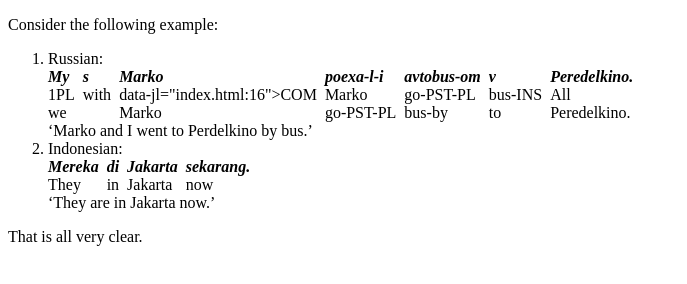
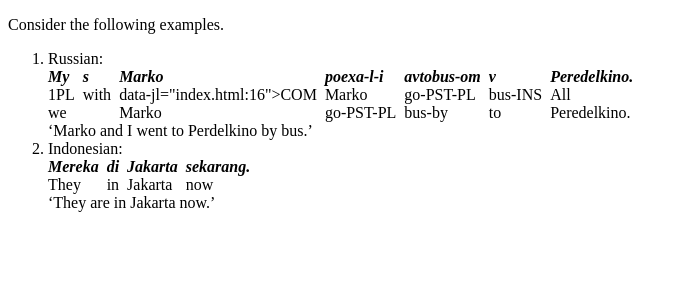
Before and after one commit to icod/glosser, a website: page index.html in a window 1280 px wide. Shown: the whole page, without its empty margins (0-687 px from the left). Drawn offline with nearby package versions, Linux system fonts and the light colour scheme.

Commit message:
Minor changes in the example file

```diff
--- a/index.html
+++ b/index.html
@@ -7,7 +7,7 @@
   </head>
   <body>
 
-    <p>Consider the following example:</p>
+    <p>Consider the following examples.</p>
 		<ol>
 		  <li>
 				Russian:
@@ -28,8 +28,6 @@
 			</li>
 		</ol>
 
-		<p>That is all very clear.</p>
-
     <script src='http://cdnjs.cloudflare.com/ajax/libs/jquery/2.1.3/jquery.min.js'></script>
     <script src="js/glosser.js"></script>
 		<script type="text/javascript">
```
